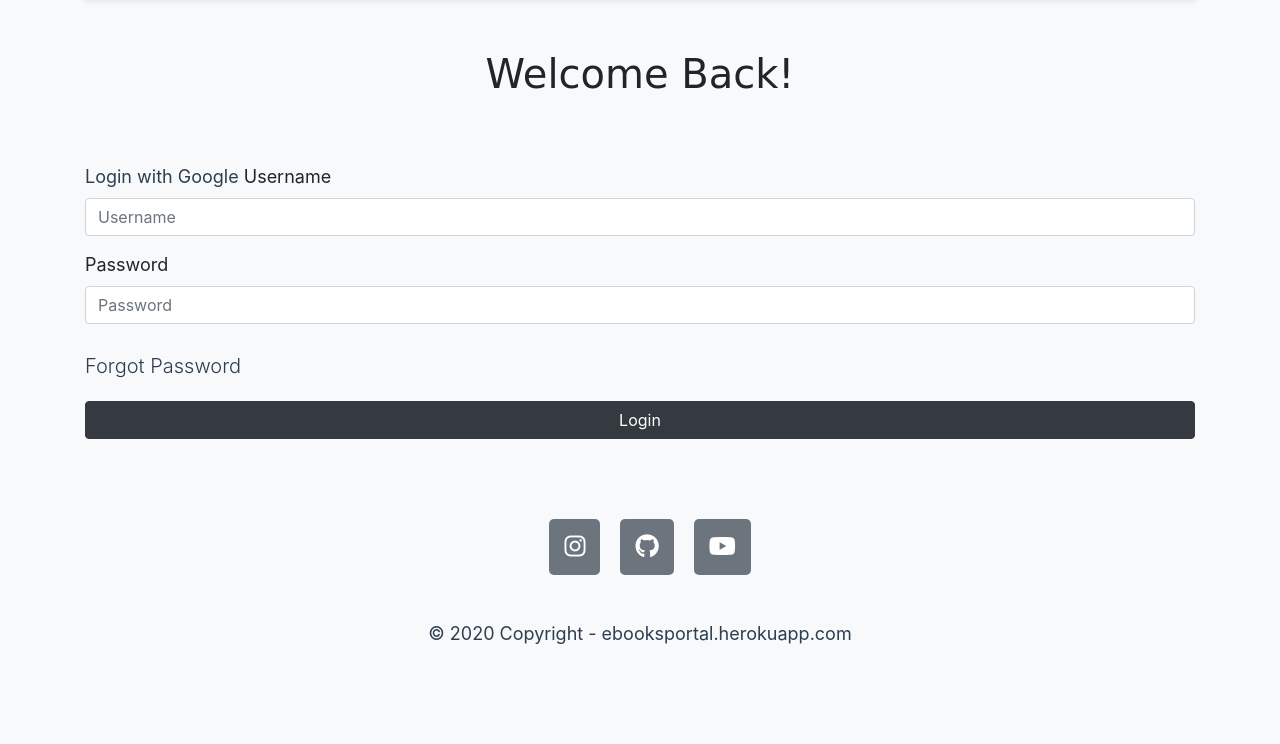
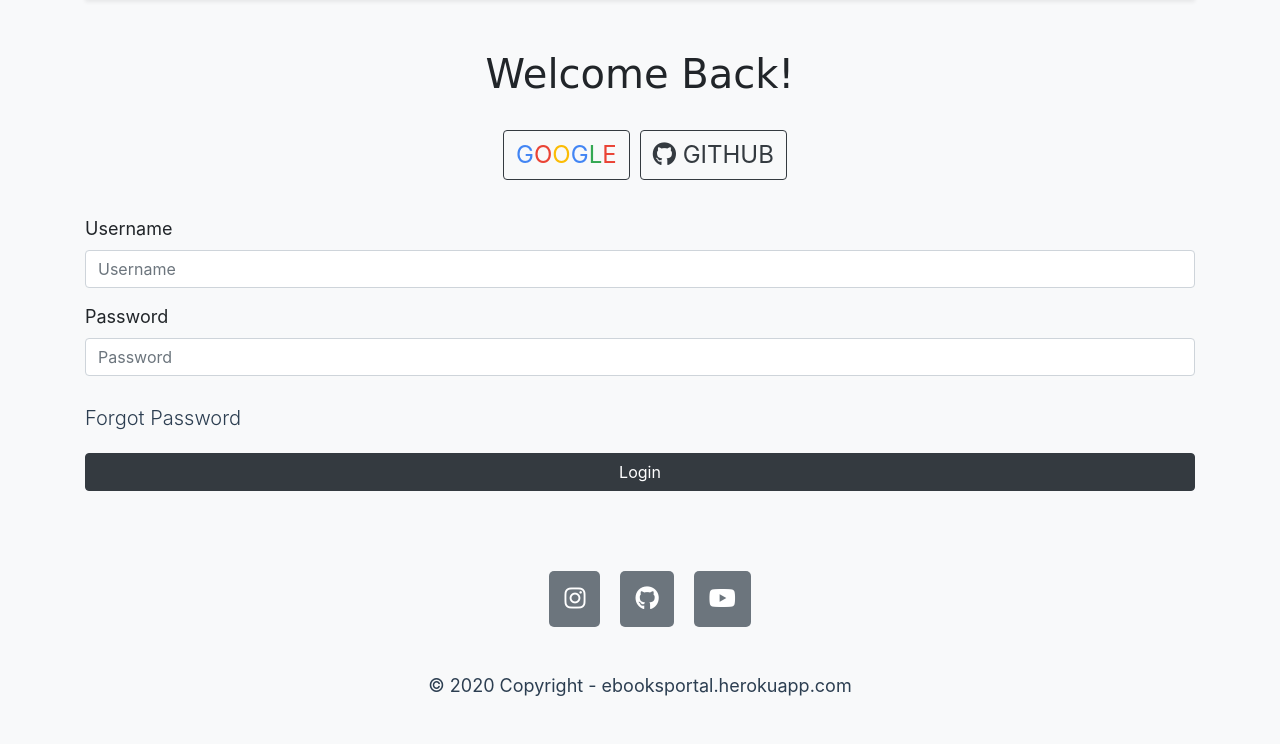
Before and after one commit to ajay-lingayat/EbooksPortal-old, a Django app: page /accounts/login/ in a window 1280 px wide. Shown: the part 56-800 px from the top of the page. Run offline with Django 3.2, Linux system fonts and the light colour scheme; some libraries are stand-ins or nearby versions.

Commit message:
Initial commit

```diff
--- a/static/css/account/login.css
+++ b/static/css/account/login.css
@@ -20,7 +20,7 @@ body{
 }
 .login form{
 	width: 100%;
-	margin-top: 50px;
+	margin-top: 20px;
 	margin-bottom: 20px;
 	font-size: large;
 }
@@ -42,3 +42,22 @@ form a, form a:focus, form a:hover{
 form a{
 	margin-top: 20px;
 }
+
+.gl-container span:nth-child(1), .gl-container span:nth-child(4){
+	color: #4285F4;
+}
+.gl-container span:nth-child(2), .gl-container span:nth-child(6){
+	color: #EA4335;
+}
+.gl-container span:nth-child(3){
+	color: #FBBC05;
+}
+.gl-container span:nth-child(5){
+	color: #34A853;
+}
+.gl-container a{
+	font-size: x-large;
+}
+.gl-container a{
+	margin-left: 10px;
+}
--- a/templates/account/login.html
+++ b/templates/account/login.html
@@ -135,15 +135,23 @@
         Welcome Back!
     </h1>
 
+    <br>
+
+    <div class="gl-container d-flex justify-content-center">
+        <a href="{% provider_login_url 'google' %}" class="btn btn-outline-dark">
+            <span>G</span><span>O</span><span>O</span><span>G</span><span>L</span><span>E</span>
+        </a>
+        <a href="{% provider_login_url 'github' %}" class="btn btn-outline-dark">
+            <i class="fa fa-github"></i>
+            GITHUB
+        </a>
+    </div>
+
     <div class="container justify-content-center">
 
         <form name="frm" action="{% url 'account_login' %}" method="POST">
             {% csrf_token %}
             <div class="form-group">
-
-                <a href="{% provider_login_url 'google' %}">
-                    Login with Google
-                </a>
 
                 <label for="id_login">
                     Username
```
Also changed, not shown: EbooksPortal/settings.py (+13 -12 lines).
